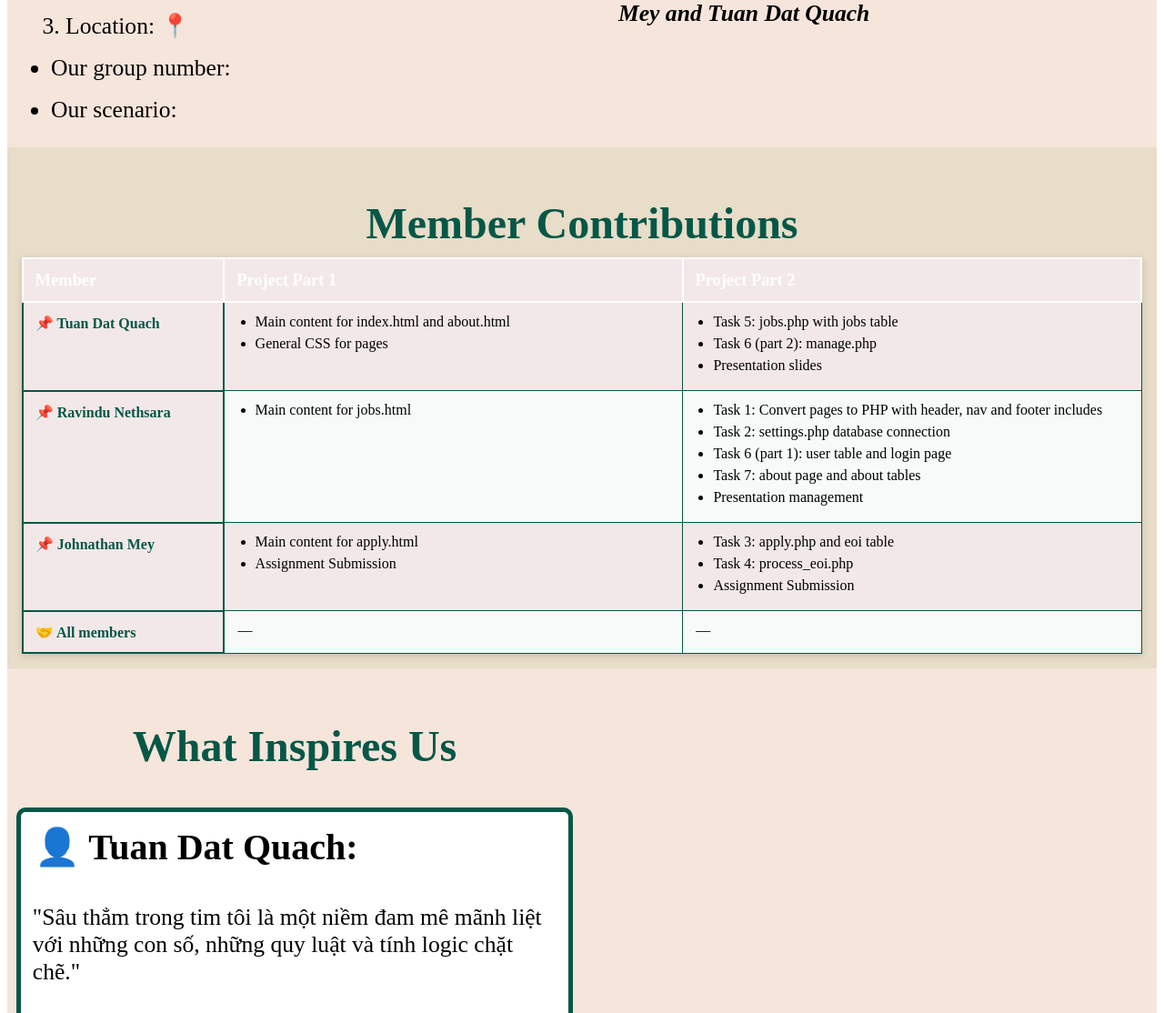
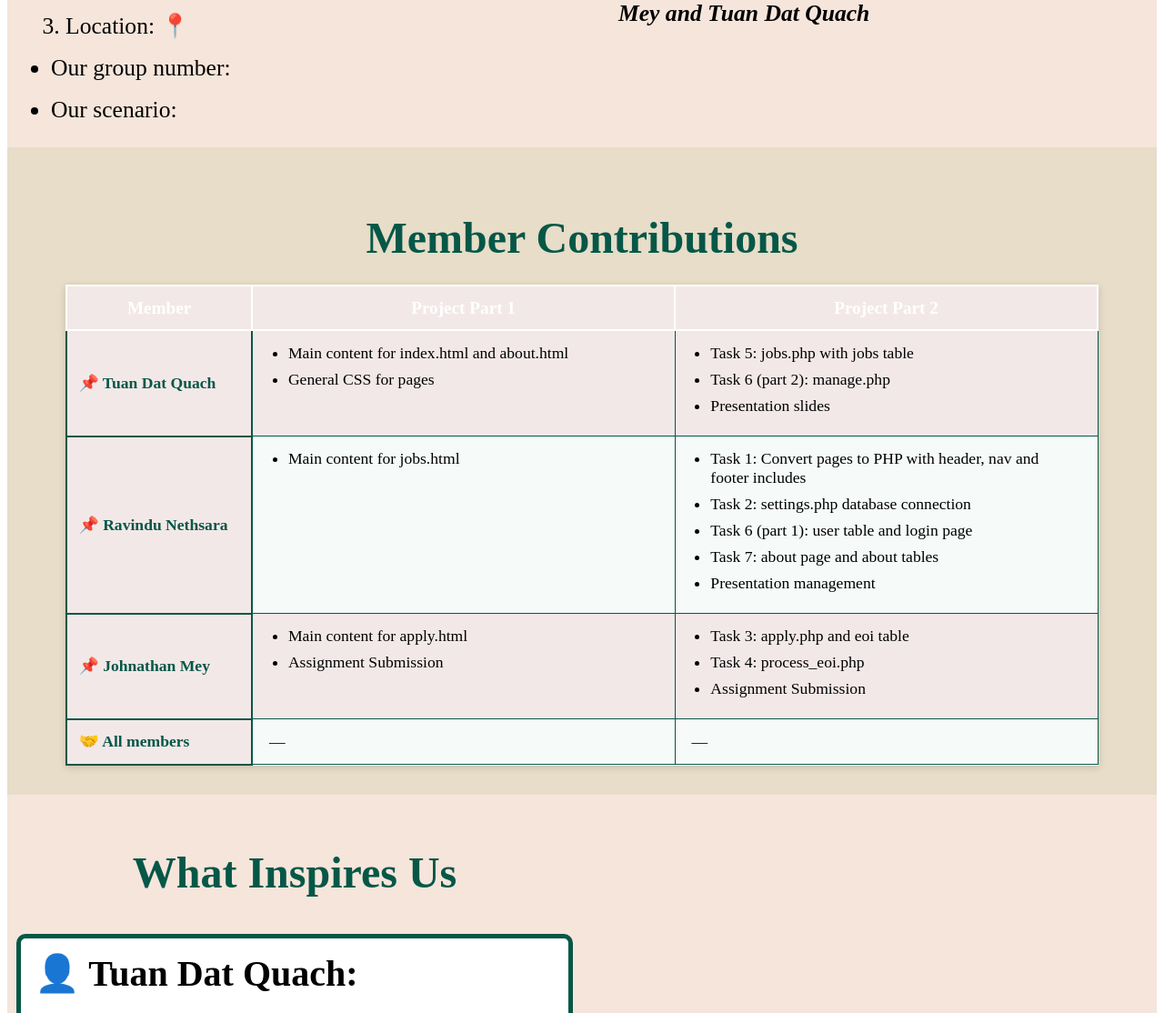
Before and after one commit to Tuan-Dat-Quach/COS10026---Applied-Web-Project-Part-1, a PHP site: page /about.php in a window 1280 px wide. Shown: the part 787-1901 px from the top of the page at 91% size. Run offline with PHP 8.4, Linux system fonts and the light colour scheme; data comes from the database, SQL or seed files in the repository; data that the repository does not hold is empty.

Commit message:
change the memeber contribution table visuality

```diff
--- a/styles/styles.css
+++ b/styles/styles.css
@@ -1407,25 +1407,32 @@ mark {
 }
 
 /* ===== Member Contributions section (about.php) ===== */
-.member-contributions {
-    display: block;
+section.member-contributions {
+    display: block !important;
     overflow-x: auto;
-    padding: 1rem;
+    padding: 2rem 5vw;
+}
+
+section.member-contributions .about-titles {
+    text-align: center;
+    margin-bottom: 1.5rem;
 }
 
 .contribution-table {
     width: 100%;
-    min-width: 600px;
+    max-width: 1200px;
+    min-width: 700px;
+    margin: 0 auto;
     border-collapse: collapse;
     background: #ffffff;
-    font-size: 1rem;
+    font-size: 1.1rem;
     box-shadow: 0 2px 8px rgba(0, 0, 0, 0.15);
 }
 
 .contribution-table th,
 .contribution-table td {
     border: 1px solid #065747;
-    padding: 12px 14px;
+    padding: 14px 18px;
     text-align: left;
     vertical-align: top;
 }
@@ -1434,7 +1441,8 @@ mark {
 .contribution-table thead th {
     background: #065747;
     color: #ffffff;
-    font-size: 1.15rem;
+    font-size: 1.2rem;
+    text-align: center;
 }
 
 /* Member names (first column) */
@@ -1442,6 +1450,7 @@ mark {
     background: #e6f2ee;
     color: #065747;
     width: 18%;
+    vertical-align: middle;
 }
 
 /* Task columns share the remaining width equally */
@@ -1449,7 +1458,7 @@ mark {
     width: 41%;
 }
 
-/* Alternate row shading for readability */
+/* Alternate row shading and hover */
 .contribution-table tbody tr:nth-child(even) td {
     background: #f6fbf9;
 }
@@ -1460,9 +1469,9 @@ mark {
 
 .contribution-table ul {
     margin: 0;
-    padding-left: 1.2rem;
+    padding-left: 1.3rem;
 }
 
 .contribution-table li {
-    margin-bottom: 6px;
+    margin-bottom: 8px;
 }
```
